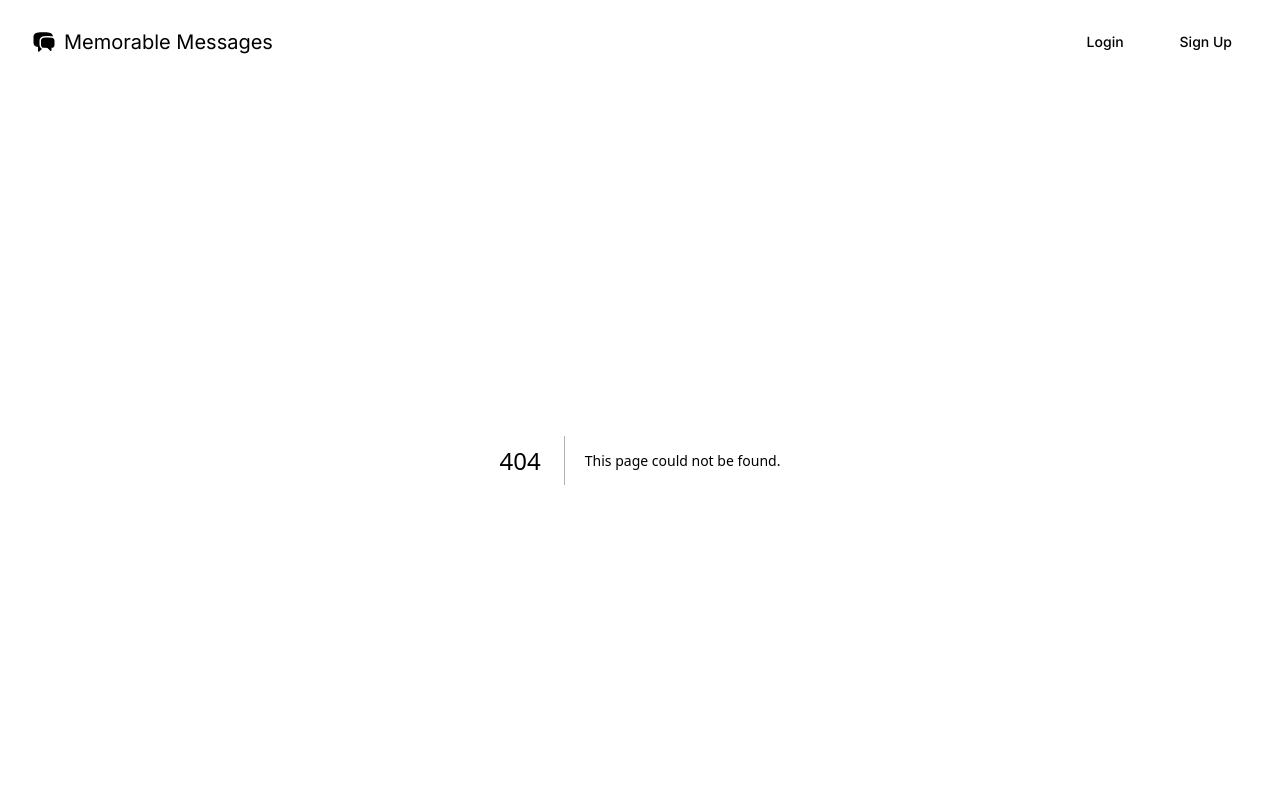
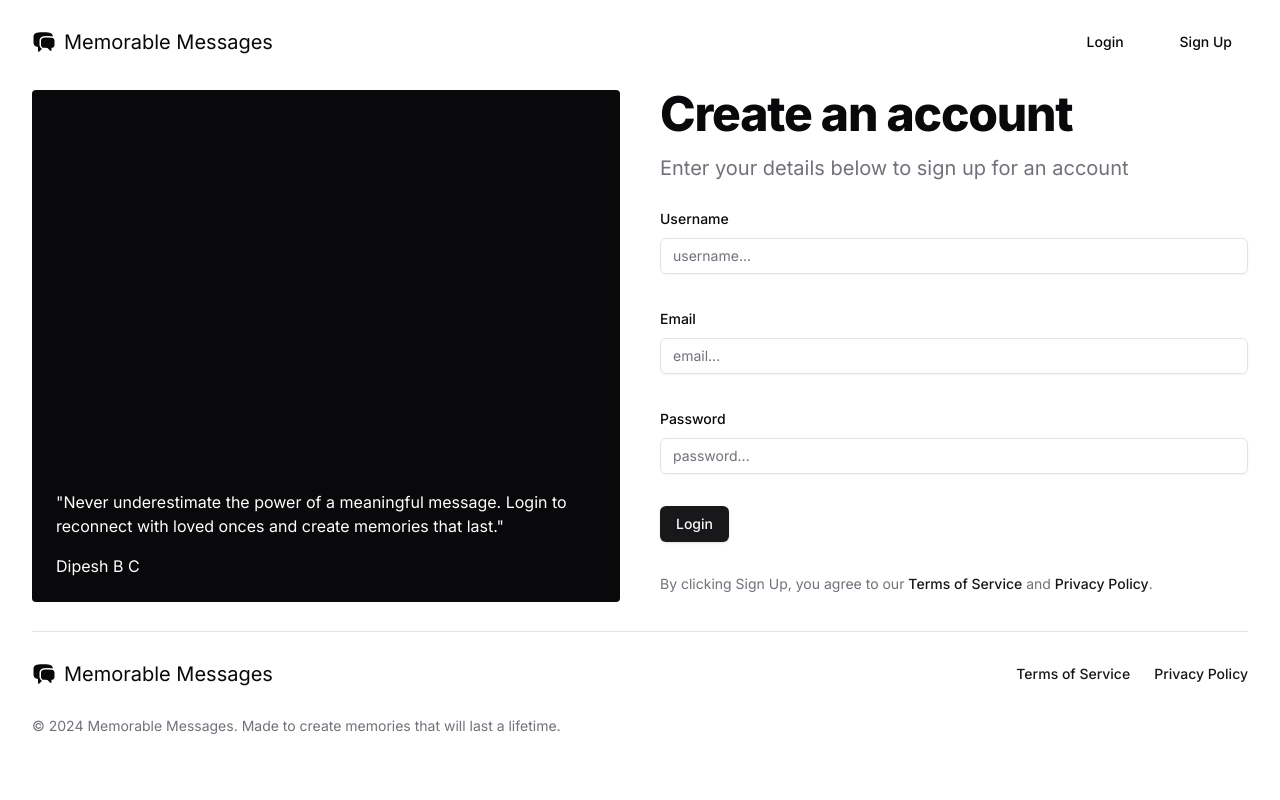
Before and after one commit to bcdipesh/memorable-messages, a Next.js app: page /signup in a window 1280 px wide. Before the commit this address had no page. Shown: the top 800 px of the page. Built offline with nearby package versions, Linux system fonts and the light colour scheme.

Commit message:
Implement signup form

```diff
--- /dev/null
+++ b/app/(auth)/layout.tsx
@@ -0,0 +1,23 @@
+export default function AuthLayout({
+  children,
+}: Readonly<{
+  children: React.ReactNode;
+}>): JSX.Element {
+  return (
+    <main className="grid min-h-[60vh] gap-10 md:grid-cols-2">
+      {/* Left container: quotes */}
+      <div className="hidden w-full flex-col rounded bg-foreground md:flex">
+        <blockquote className="mt-auto space-y-4 p-6 text-white">
+          <p>
+            "Never underestimate the power of a meaningful message. Login to
+            reconnect with loved onces and create memories that last."
+          </p>
+          <footer>Dipesh B C</footer>
+        </blockquote>
+      </div>
+
+      {/* Right container: login/signup form */}
+      {children}
+    </main>
+  );
+}
--- /dev/null
+++ b/app/(auth)/login/page.tsx
@@ -0,0 +1,23 @@
+import { Metadata } from "next";
+import LoginForm from "@/components/ui/auth/login-form";
+
+export const metadata: Metadata = {
+  title: "Login",
+};
+
+export default function Login(): JSX.Element {
+  return (
+    <div className="flex flex-col justify-center space-y-6">
+      <div className="space-y-4">
+        <h1 className="text-4xl font-extrabold tracking-tight lg:text-5xl">
+          Login to your account
+        </h1>
+        <p className="text-xl text-muted-foreground">
+          Enter your username and password to login
+        </p>
+      </div>
+
+      <LoginForm />
+    </div>
+  );
+}
--- /dev/null
+++ b/app/(auth)/signup/page.tsx
@@ -0,0 +1,32 @@
+import SignupForm from "@/components/ui/auth/signup-form";
+import { Button } from "@/components/ui/button";
+import Link from "next/link";
+
+export default function Signup(): JSX.Element {
+  return (
+    <div className="flex flex-col justify-center space-y-6">
+      <div className="space-y-4">
+        <h1 className="text-4xl font-extrabold tracking-tight lg:text-5xl">
+          Create an account
+        </h1>
+        <p className="text-xl text-muted-foreground">
+          Enter your details below to sign up for an account
+        </p>
+      </div>
+
+      <SignupForm />
+
+      <p className="text-sm text-muted-foreground">
+        By clicking Sign Up, you agree to our{" "}
+        <Button variant="link" asChild className="p-0">
+          <Link href="/terms-of-service">Terms of Service</Link>
+        </Button>{" "}
+        and{" "}
+        <Button variant="link" asChild className="p-0">
+          <Link href="/privacy-policy">Privacy Policy</Link>
+        </Button>
+        .
+      </p>
+    </div>
+  );
+}
--- a/app/footer.tsx
+++ b/app/footer.tsx
@@ -9,7 +9,7 @@ export default function Footer() {
   const currentYear = new Date().getFullYear();
 
   return (
-    <footer className="flex flex-col space-y-6 py-16">
+    <footer className="flex flex-col space-y-6 pb-16">
       <Separator />
       {/* Top row: Logo and navigation links */}
       <div className="flex flex-col justify-between md:flex-row">
--- a/app/lib/login-form-schema.ts
+++ /dev/null
@@ -1,12 +0,0 @@
-import { z } from "zod";
-
-export const loginFormSchema = z.object({
-  username: z
-    .string()
-    .min(1, "Please enter your username."),
-  password: z
-    .string()
-    .min(1, "Please enter your password."),
-});
-
-loginFormSchema.required();
--- /dev/null
+++ b/app/lib/validations.ts
@@ -0,0 +1,12 @@
+import { z } from "zod";
+
+export const loginSchema = z.object({
+  username: z.string().min(1, "Please enter your username."),
+  password: z.string().min(1, "Please enter your password."),
+});
+
+export const signUpSchema = z.object({
+  username: z.string().min(1, "Please enter a username."),
+  email: z.string().email("Please enter a valid email address."),
+  password: z.string().min(1, "Please enter a password."),
+});
--- a/app/login/page.tsx
+++ /dev/null
@@ -1,37 +0,0 @@
-import { Metadata } from "next";
-import LoginForm from "@/components/ui/login/login-form";
-
-export const metadata: Metadata = {
-  title: "Login",
-};
-
-export default function Login() {
-  return (
-    <main className="grid min-h-[60vh] gap-10 md:grid-cols-2">
-      {/* Left container: quotes */}
-      <div className="hidden w-full flex-col bg-foreground md:flex">
-        <blockquote className="mt-auto space-y-4 p-6 text-white">
-          <p>
-            "Never underestimate the power of a meaningful message. Login to
-            reconnect with loved onces and create memories that last."
-          </p>
-          <footer>Dipesh B C</footer>
-        </blockquote>
-      </div>
-
-      {/* Right container: login form */}
-      <div className="flex flex-col justify-center space-y-6">
-        <div className="space-y-4">
-          <h1 className="text-4xl font-extrabold tracking-tight lg:text-5xl">
-            Login to your account
-          </h1>
-          <p className="text-xl text-muted-foreground">
-            Enter your username and password to login
-          </p>
-        </div>
-
-        <LoginForm />
-      </div>
-    </main>
-  );
-}
--- /dev/null
+++ b/components/ui/auth/login-form.tsx
@@ -0,0 +1,68 @@
+"use client";
+
+import { loginSchema } from "@/app/lib/validations";
+import { z } from "zod";
+import { zodResolver } from "@hookform/resolvers/zod";
+import { useForm } from "react-hook-form";
+import { Button } from "@/components/ui/button";
+import {
+  Form,
+  FormControl,
+  FormField,
+  FormItem,
+  FormLabel,
+  FormMessage,
+} from "@/components/ui/form";
+import { Input } from "@/components/ui/input";
+
+export default function LoginForm() {
+  const form = useForm<z.infer<typeof loginSchema>>({
+    resolver: zodResolver(loginSchema),
+    defaultValues: {
+      username: "",
+      password: "",
+    },
+  });
+
+  function onSubmit(values: z.infer<typeof loginSchema>) {
+    console.log(values);
+  }
+
+  return (
+    // Login form
+    <Form {...form}>
+      <form onSubmit={form.handleSubmit(onSubmit)} className="space-y-8">
+        {/* Username field */}
+        <FormField
+          control={form.control}
+          name="username"
+          render={({ field }) => (
+            <FormItem>
+              <FormLabel>Username</FormLabel>
+              <FormControl>
+                <Input placeholder="username..." {...field} />
+              </FormControl>
+              <FormMessage />
+            </FormItem>
+          )}
+        />
+
+        {/* Password field */}
+        <FormField
+          control={form.control}
+          name="password"
+          render={({ field }) => (
+            <FormItem>
+              <FormLabel>Password</FormLabel>
+              <FormControl>
+                <Input placeholder="password..." {...field} />
+              </FormControl>
+              <FormMessage />
+            </FormItem>
+          )}
+        />
+        <Button type="submit">Login</Button>
+      </form>
+    </Form>
+  );
+}
--- a/components/ui/login/login-form.tsx
+++ b/components/ui/auth/signup-form.tsx
@@ -1,6 +1,6 @@
 "use client";
 
-import { loginFormSchema } from "@/app/lib/login-form-schema";
+import { signUpSchema } from "@/app/lib/validations";
 import { z } from "zod";
 import { zodResolver } from "@hookform/resolvers/zod";
 import { useForm } from "react-hook-form";
@@ -15,24 +15,25 @@ import {
 } from "@/components/ui/form";
 import { Input } from "@/components/ui/input";
 
-export default function LoginForm() {
-  const form = useForm<z.infer<typeof loginFormSchema>>({
-    resolver: zodResolver(loginFormSchema),
+export default function SignupForm(): JSX.Element {
+  const form = useForm<z.infer<typeof signUpSchema>>({
+    resolver: zodResolver(signUpSchema),
     defaultValues: {
       username: "",
+      email: "",
       password: "",
     },
   });
 
-  function onSubmit(values: z.infer<typeof loginFormSchema>) {
+  function onSubmit(values: z.infer<typeof signUpSchema>) {
     console.log(values);
   }
 
   return (
-    // Login form
+    // Signup form
     <Form {...form}>
       <form onSubmit={form.handleSubmit(onSubmit)} className="space-y-8">
-        {/* Username field */}
+        {/* username field */}
         <FormField
           control={form.control}
           name="username"
@@ -47,7 +48,22 @@ export default function LoginForm() {
           )}
         />
 
-        {/* Password field */}
+        {/* email field */}
+        <FormField
+          control={form.control}
+          name="email"
+          render={({ field }) => (
+            <FormItem>
+              <FormLabel>Email</FormLabel>
+              <FormControl>
+                <Input type="email" placeholder="email..." {...field} />
+              </FormControl>
+              <FormMessage />
+            </FormItem>
+          )}
+        />
+
+        {/* password field */}
         <FormField
           control={form.control}
           name="password"
```
